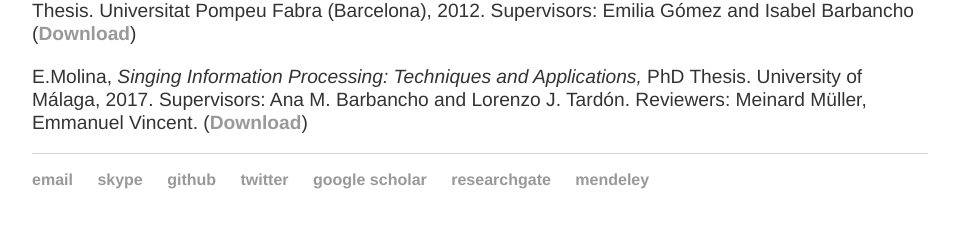
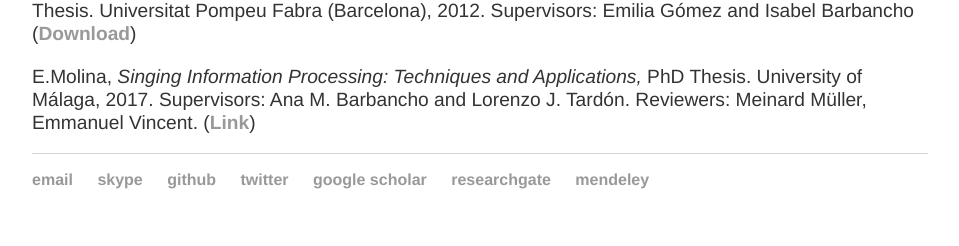
Before and after one commit to emilio-molina/emilio-molina.github.io, a Jekyll site: the page built from publications/index.html, in a window 1280 px wide. Shown: the part 1968-2214 px from the top of the page, without its empty margins (160-1119 px from the left). Built offline with Jekyll 4.4.1, drawn with Linux system fonts in a browser that asks for light colours.

Commit message:
Add link to UMA for thesis

```diff
--- a/publications/index.html
+++ b/publications/index.html
@@ -32,5 +32,5 @@
     <p>E. Molina, <em>Multitrack environment for audio recording in C# (spanish), </em>dissertation in Technical Telecommunication Engineering at University of Málaga in April 2008. Awarded Best Project.(<strong><a href="https://emilio-molina.github.io/publications/Memoria-del-PFC.pdf">Download</a></strong>)</p>
     <p>E. Molina, <em>Software tool for the correction of dissonances in polyphonic music (spanish), </em>dissertation in Telecommunication Engineering, 2012. Awarded the Finalist Ericsson National Prize on Applications for Multimedia Environments. (<a href="https://emilio-molina.github.io/publications/PFC_memoria.pdf"><strong>Download</strong></a>)</p>
     <p>E. Molina, <em>Automatic scoring of singing voice based on melodic similarity measures</em>. Barcelona: MSc Thesis. Universitat Pompeu Fabra (Barcelona), 2012. Supervisors: Emilia Gómez and Isabel Barbancho (<a href="https://emilio-molina.github.io/publications/Molina-2012-Automatic-scoring-of-singing-voice-based-on-melodic-similarity-measures.pdf"><strong>Download</strong></a>)</p>
-    <p>E.Molina, <em>Singing Information Processing: Techniques and Applications, </em>PhD Thesis. University of Málaga, 2017. Supervisors: Ana M. Barbancho and Lorenzo J. Tardón. Reviewers: Meinard Müller, Emmanuel Vincent. (<a href="https://emilio-molina.github.io/publications/thesis_and_resumen.pdf"><strong>Download</strong></a>)</p>
+    <p>E.Molina, <em>Singing Information Processing: Techniques and Applications, </em>PhD Thesis. University of Málaga, 2017. Supervisors: Ana M. Barbancho and Lorenzo J. Tardón. Reviewers: Meinard Müller, Emmanuel Vincent. (<a href="https://riuma.uma.es/xmlui/handle/10630/16230"><strong>Link</strong></a>)</p>
 </div>
```
